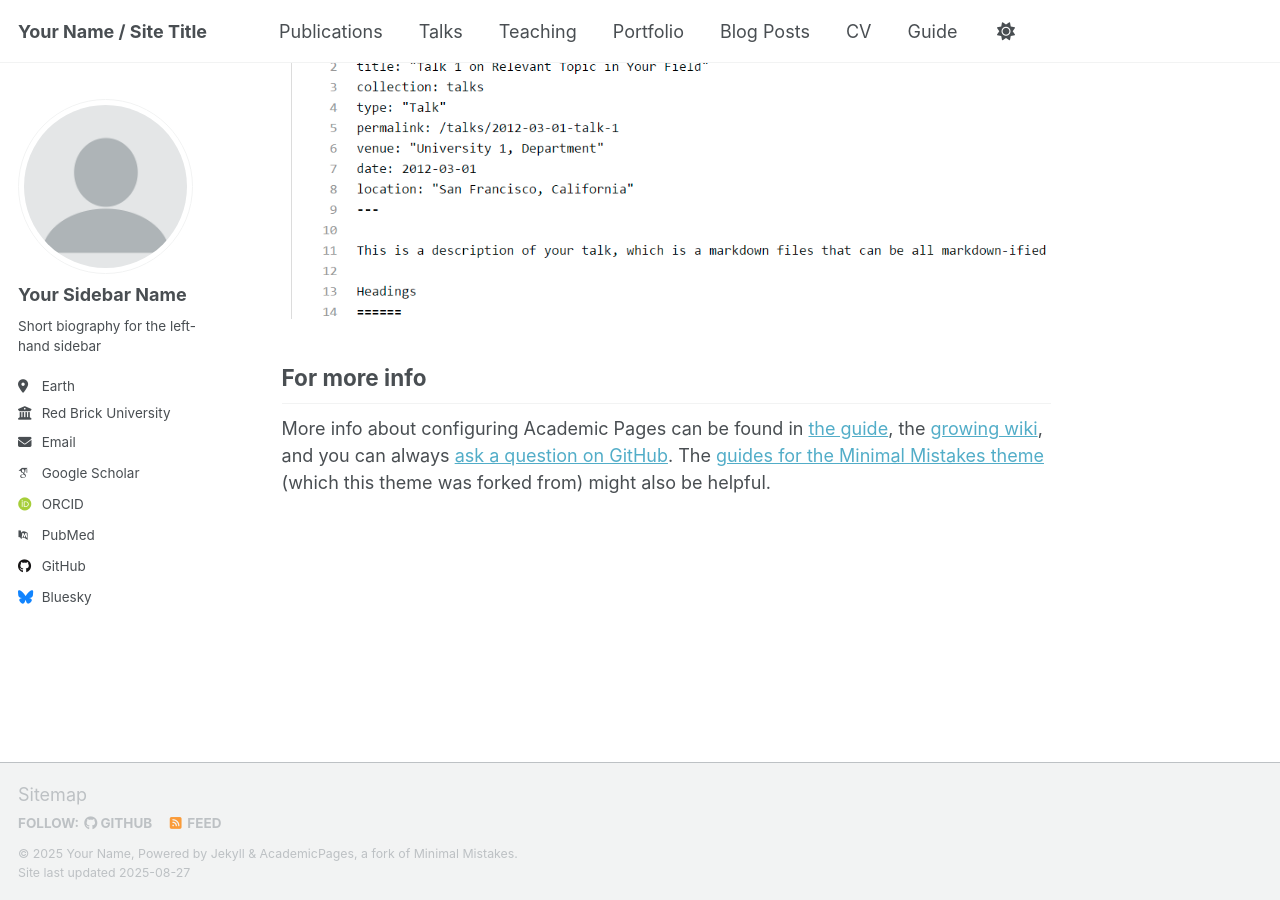
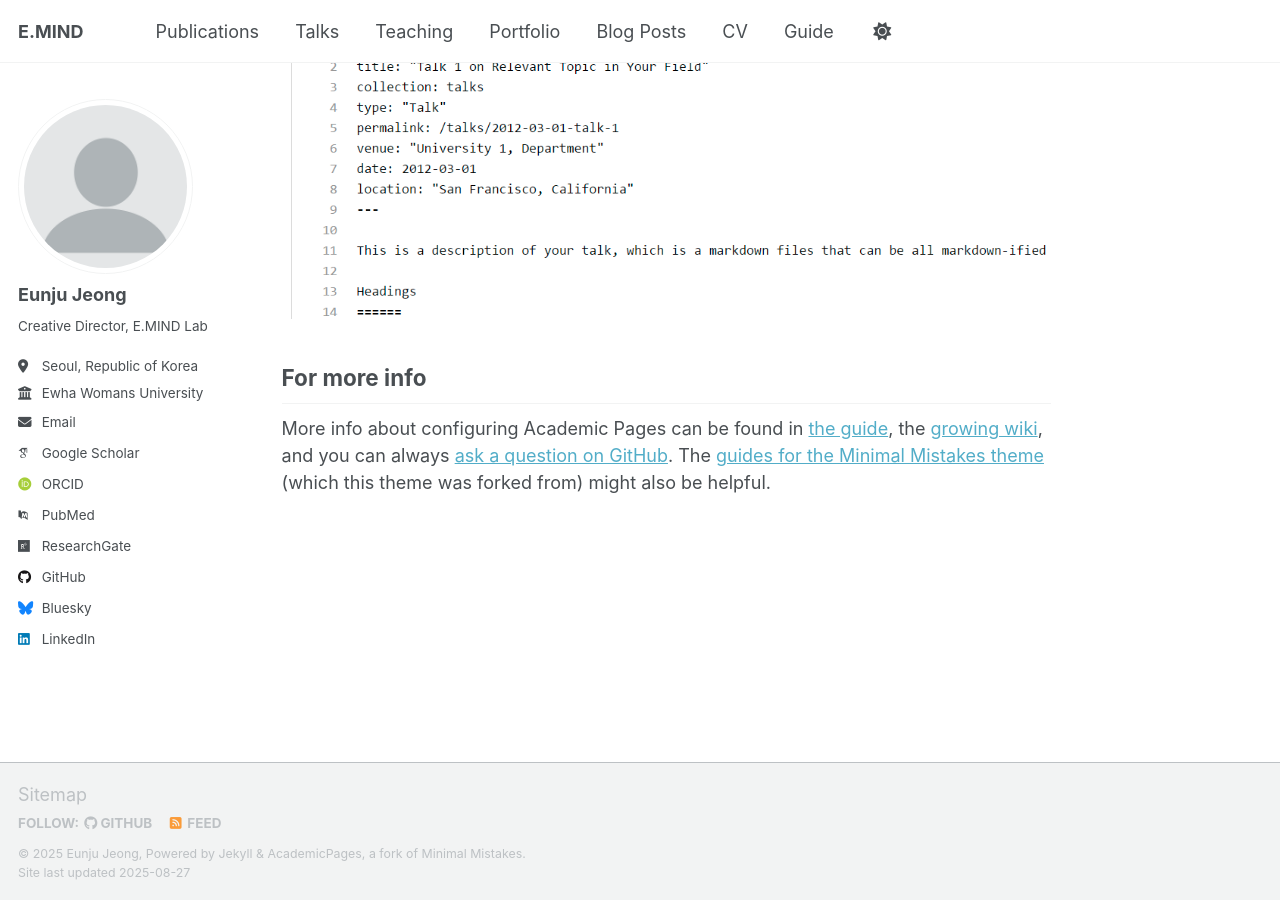
Before and after one commit to eunjujeong/E.MIND, a Jekyll site: the page built from _pages/about.md, in a window 1280 px wide and 900 px high, scrolled down 2880 px. Built offline with Jekyll 4.4.1, drawn with Linux system fonts in a browser that asks for light colours; some web fonts are replaced; a script that is not in the unit is left out.

Commit message:
Update _config.yml_1

```diff
--- a/_config.yml
+++ b/_config.yml
@@ -9,13 +9,13 @@
 # Basic Site Settings
 locale                   : "en-US"
 site_theme               : "default" # Currently available options are "default", "air"
-title                    : "Your Name / Site Title"
+title                    : "E.MIND"
 title_separator          : "-"
-name                     : &name "Your Name"
-description              : &description "personal description"
-url                      : https://academicpages.github.io # the base hostname & protocol for your site e.g. "https://[your GitHub username].github.io" or if you already have some other page hosted on Github then use "https://[your GitHub username].github.io/[Your Repo Name]"
-baseurl                  : "" # the subpath of your site, e.g. "/blog"
-repository               : "academicpages/academicpages.github.io"
+name                     : &name "Eunju Jeong"
+description              : &description "Ewha Music Intelligence Neuroscience Design Lab"
+url                      : https://eunjujeong.github.io # the base hostname & protocol for your site e.g. "https://[your GitHub username].github.io" or if you already have some other page hosted on Github then use "https://[your GitHub username].github.io/[Your Repo Name]"
+baseurl                  : "/E.MIND" # the subpath of your site, e.g. "/blog"
+repository               : "eunjujeong/E.MIND"
 
 # Site Author - The following control what appear as part of the author content on the side bar.
 #               If a field is blank the icon and link will not appear, otherwise it will be shown.
@@ -23,31 +23,31 @@
 author:
   # Biographic information
   avatar           : "profile.png"
-  name             : "Your Sidebar Name"
+  name             : "Eunju Jeong"
   pronouns         : # example: "she/her"
-  bio              : "Short biography for the left-hand sidebar"
-  location         : "Earth"
-  employer         : "Red Brick University"
+  bio              : "Creative Director, E.MIND Lab"
+  location         : "Seoul, Republic of Korea"
+  employer         : "Ewha Womans University"
   uri              : # URL
-  email            : "none@example.org"
+  email            : "ejeong@ewha.ac.kr"
 
   # Academic websites
   academia         : # URL
   arxiv            : # URL - Update with the correct link to your profile
-  googlescholar    : "https://scholar.google.com/citations?user=PS_CX0AAAAAJ"
+  googlescholar    : "https://scholar.google.com/citations?user=uDnyV4sAAAAJ&hl=ko&oi=sra"
   inspire-hep      : # URL
   impactstory      : # URL
-  orcid            : "http://orcid.org/yourorcidurl"
+  orcid            : "https://orcid.org/0000-0002-5064-5419"
   semantic         : # URL
   pubmed           : "https://www.ncbi.nlm.nih.gov/pubmed/?term=john+snow"
-  researchgate     : # URL
+  researchgate     : "https://www.researchgate.net/profile/Eunju-Jeong-2?ev=hdr_xprf"
   scopus           : # URL
 
   # Repositories and software development
   bitbucket        : # Username - Update with your username on the site
   codepen          : # Username
   dribbble         : # Username
-  github           : "academicpages"
+  github           : "eunjujeong"
   kaggle           : # Username
   stackoverflow    : # User number or user number and name (i.e., use "1" or "1/jeff-atwood")
 
@@ -62,7 +62,7 @@
   keybase          : # Username
   instagram        : # Username
   lastfm           : # Username
-  linkedin         : # Username
+  linkedin         : "https://www.linkedin.com/in/eunju-jeong-b8b46517/"
   mastodon         : # URL
   medium           : # URL
   pinterest        : # Username
```
